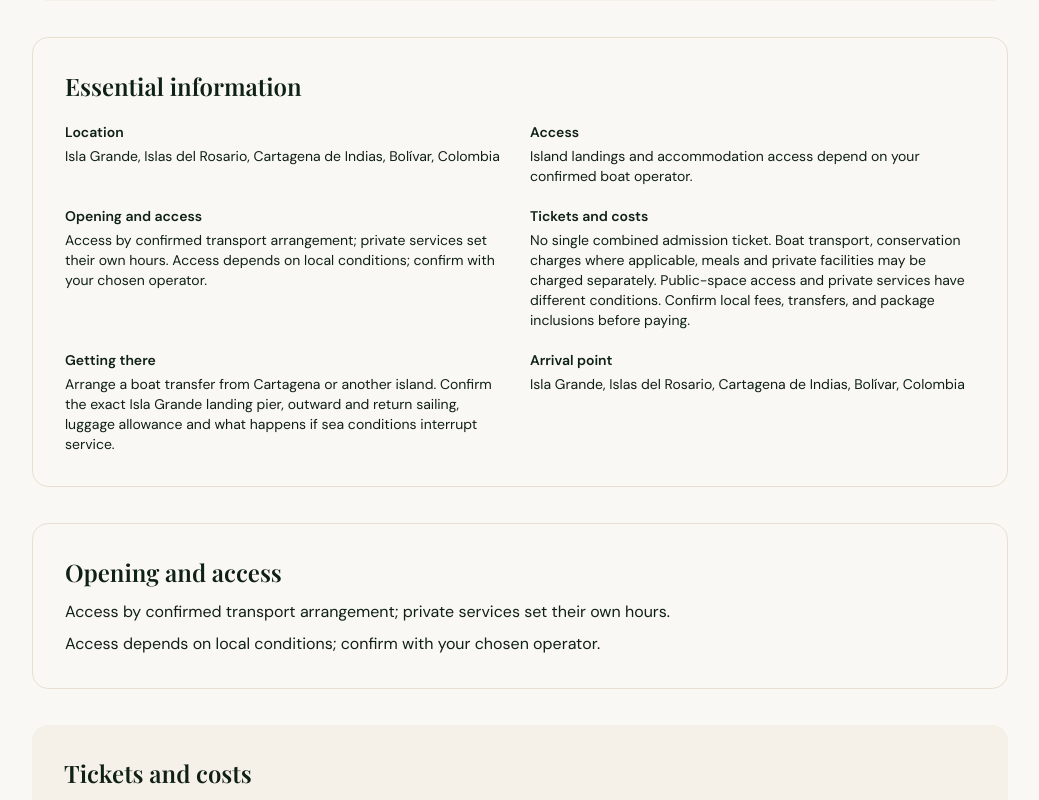
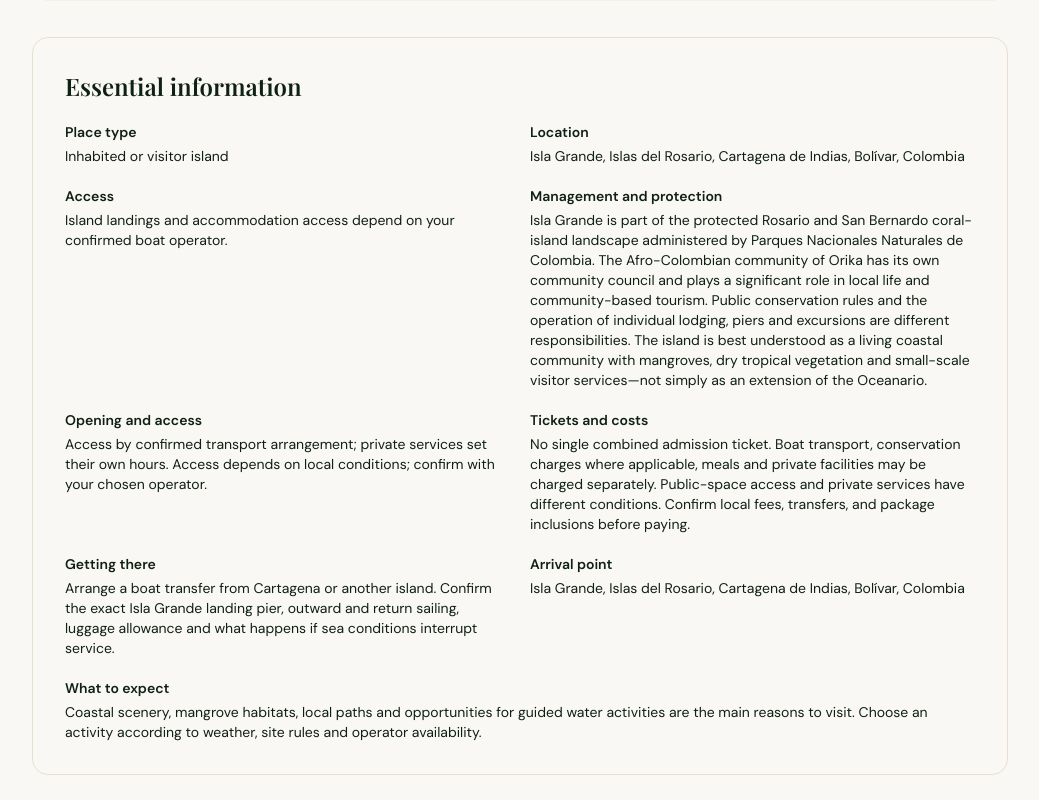
Before and after one commit to n20186005-hash/oceanariumrosarioislands, a Next.js app: page /en/nearby/isla-grande in a window 1280 px wide. Shown: the part 1520-2320 px from the top of the page, without its empty margins (120-1159 px from the left). Built offline with nearby package versions, Linux system fonts and the light colour scheme; a web font is replaced by a local one.

Commit message:
Complete practical attraction facts and visitor section ordering

```diff
--- a/src/app/[locale]/nearby/[slug]/page.tsx
+++ b/src/app/[locale]/nearby/[slug]/page.tsx
@@ -19,9 +19,9 @@ const extraLabels = {
   zh: { history: '历史与社区背景', landscape: '海岸地貌与建筑特色', observation: '观察重点', tips: '游览建议', guidelines: '游览须知', gallery: '景点实景照片', route: '分步骤游览路线' }
 };
 const practical = {
-  en: { rating: 'Rating & reviews', ratingNote: 'See the live Google Maps listing; no unverified score is displayed.', hours: 'Access by confirmed transport arrangement; private services set their own hours.', prices: 'No single combined admission ticket. Boat transport, conservation charges where applicable, meals and private facilities may be charged separately.', intro: 'Explore the place', highlights: 'Top reasons to visit', transportGuide: 'Address and directions', road: 'Arrival point', map: 'Open this place in Google Maps', guide: 'Visit planning', ecology: 'Culture, landscape and experiences' },
-  es: { rating: 'Calificación y opiniones', ratingNote: 'Consulta la ficha actual en Google Maps; no mostramos una puntuación sin verificar.', hours: 'Acceso sujeto al transporte confirmado; cada servicio privado tiene su propio horario.', prices: 'No hay una entrada combinada única. Transporte, tasas de conservación cuando procedan, comidas e instalaciones privadas pueden cobrarse aparte.', intro: 'Descubre el lugar', highlights: 'Razones para visitarlo', transportGuide: 'Dirección y cómo llegar', road: 'Punto de llegada', map: 'Abrir este lugar en Google Maps', guide: 'Planifica tu visita', ecology: 'Cultura, paisaje y experiencias' },
-  zh: { rating: '评分与评价', ratingNote: '请以该景点 Google 地图最新评价为准；不展示未经核实的评分数字。', hours: '按已确认的交通安排进入；私人设施各有营业时间。', prices: '没有统一涵盖所有项目的门票。船只交通、适用的保护区费用、餐饮及私人设施可能分别收费。', intro: '探索景点', highlights: '景区特色', transportGuide: '交通指南与详细地址', road: '抵达地点', map: '在 Google 地图打开该景点', guide: '行前游览建议', ecology: '历史、建筑、文化与核心体验' }
+  en: { rating: 'Rating & reviews', ratingNote: 'For current Google Maps ratings and review counts, open this destination’s own listing.', hours: 'Access by confirmed transport arrangement; private services set their own hours.', prices: 'No single combined admission ticket. Boat transport, conservation charges where applicable, meals and private facilities may be charged separately.', intro: 'Explore the place', highlights: 'Top reasons to visit', transportGuide: 'Address and directions', road: 'Arrival point', type: 'Place type', manager: 'Management and protection', character: 'What to expect', map: 'Open this place in Google Maps', guide: 'Visit planning', ecology: 'Culture, landscape and experiences', kind: { island: 'Inhabited or visitor island', beach: 'Named beach or coastal sector', fort: 'Historic coastal fortification', bay: 'Boat anchorage and coastal bay' } },
+  es: { rating: 'Calificación y opiniones', ratingNote: 'Consulta la valoración y las reseñas actuales en la ficha propia de este destino en Google Maps.', hours: 'Acceso sujeto al transporte confirmado; cada servicio privado tiene su propio horario.', prices: 'No hay una entrada combinada única. Transporte, tasas de conservación cuando procedan, comidas e instalaciones privadas pueden cobrarse aparte.', intro: 'Descubre el lugar', highlights: 'Razones para visitarlo', transportGuide: 'Dirección y cómo llegar', road: 'Punto de llegada', type: 'Tipo de lugar', manager: 'Gestión y protección', character: 'Qué encontrarás', map: 'Abrir este lugar en Google Maps', guide: 'Planifica tu visita', ecology: 'Cultura, paisaje y experiencias', kind: { island: 'Isla habitada o de visita', beach: 'Playa o sector costero identificado', fort: 'Fortificación histórica costera', bay: 'Bahía y fondeadero de embarcaciones' } },
+  zh: { rating: '评分与评价', ratingNote: '最新 Google 地图评分及评价数请查看该景点自己的地点页。', hours: '按已确认的交通安排进入；私人设施各有营业时间。', prices: '没有统一涵盖所有项目的门票。船只交通、适用的保护区费用、餐饮及私人设施可能分别收费。', intro: '探索景点', highlights: '景区特色', transportGuide: '交通指南与详细地址', road: '抵达地点', type: '景点类型', manager: '管理与保护主体', character: '核心游览内容', map: '在 Google 地图打开该景点', guide: '行前游览建议', ecology: '历史、建筑、文化与核心体验', kind: { island: '有人居住或提供游览服务的岛屿', beach: '独立命名的海滩或海岸区段', fort: '历史海岸防御工事', bay: '海湾与游船停泊区域' } }
 };
 
 export function generateStaticParams() {
@@ -53,11 +53,12 @@ export default async function NearbyPage({ params }: { params: Promise<{ locale:
   const extra = extraLabels[locale as NearbyLocale];
   const p = practical[locale as NearbyLocale];
   const detail = nearbyDetails[slug as NearbyKey][locale as NearbyLocale];
+  const kind = slug.startsWith('fuerte-') || slug.startsWith('bateria-') ? 'fort' : slug.includes('playa') || slug.includes('agua-azul') || slug === 'punta-arena' ? 'beach' : slug.includes('cholon') ? 'bay' : 'island';
   const self = `${base}/${locale}/nearby/${slug}`;
   const other = (Object.keys(nearbyPlaces) as NearbyKey[]).filter(k => k !== slug);
   const faqLd = info.faq.map(f => ({ '@type': 'Question', name: f.q, acceptedAnswer: { '@type': 'Answer', text: f.a } }));
   const structured = { '@context': 'https://schema.org', '@graph': [
-    { '@type': 'TouristAttraction', name: info.title, url: self, image: `${base}${place.image}`, description: info.introduction, address: { '@type': 'PostalAddress', addressLocality: 'Cartagena de Indias', addressRegion: 'Bolívar', addressCountry: 'CO' }, hasMap: place.mapsUrl },
+    { '@type': 'TouristAttraction', name: info.title, url: self, image: place.image.startsWith('http') ? place.image : `${base}${place.image}`, description: info.introduction, address: { '@type': 'PostalAddress', addressLocality: 'Cartagena de Indias', addressRegion: 'Bolívar', addressCountry: 'CO' }, hasMap: place.mapsUrl },
     { '@type': 'BreadcrumbList', itemListElement: [
       { '@type': 'ListItem', position: 1, name: t.home, item: `${base}/${locale}` },
       { '@type': 'ListItem', position: 2, name: t.nearby, item: `${base}/${locale}#nearby` },
@@ -102,12 +103,15 @@ export default async function NearbyPage({ params }: { params: Promise<{ locale:
           <section className={panel} style={{ border: '1px solid var(--border-color)' }}>
             <h2 className="text-2xl font-semibold mb-5">{t.facts}</h2>
             <dl className="grid sm:grid-cols-2 gap-5 text-sm">
+              <div><dt className="font-semibold mb-1">{p.type}</dt><dd>{p.kind[kind]}</dd></div>
               <div><dt className="font-semibold mb-1">{t.location}</dt><dd>{place.location}</dd></div>
               <div><dt className="font-semibold mb-1">{t.access}</dt><dd>{locale === 'en' ? place.access : info.transport}</dd></div>
+              <div><dt className="font-semibold mb-1">{p.manager}</dt><dd>{detail.about}</dd></div>
               <div><dt className="font-semibold mb-1">{t.hours}</dt><dd>{p.hours} {t.details}</dd></div>
               <div><dt className="font-semibold mb-1">{t.fees}</dt><dd>{p.prices} {t.feesText}</dd></div>
               <div><dt className="font-semibold mb-1">{t.transport}</dt><dd>{info.transport}</dd></div>
               <div><dt className="font-semibold mb-1">{p.road}</dt><dd>{place.location}</dd></div>
+              <div className="sm:col-span-2"><dt className="font-semibold mb-1">{p.character}</dt><dd>{info.highlights}</dd></div>
             </dl>
           </section>
           <section className={panel} style={{ border: '1px solid var(--border-color)' }}><h2 className="text-2xl font-semibold mb-3">{t.hours}</h2><p>{p.hours}</p><p className="mt-2">{t.details}</p></section>
@@ -116,7 +120,7 @@ export default async function NearbyPage({ params }: { params: Promise<{ locale:
           <h2 className="text-2xl font-semibold">{p.ecology}</h2>
           {([
             [extra.history, detail.history], [extra.landscape, detail.landscape],
-            [extra.observation, detail.observation], [t.stay, info.stay]
+            [extra.observation, detail.observation]
           ] as [string, string][]).map(([heading, body]) => (
             <section key={heading} className={panel} style={{ background: 'var(--bg-secondary)', border: '1px solid var(--border-color)' }}>
               <h2 className="text-2xl font-semibold mb-3">{heading}</h2>
@@ -131,18 +135,19 @@ export default async function NearbyPage({ params }: { params: Promise<{ locale:
             </ol>
           </section>
           <section className={panel} style={{ border: '1px solid var(--border-color)' }}>
+            <h2 className="text-2xl font-semibold mb-4">{extra.guidelines}</h2>
+            <ul className="space-y-3 list-disc pl-5" style={{ color: 'var(--text-secondary)' }}>
+              {detail.notes.map(note => <li key={note}>{note}</li>)}
+            </ul>
+          </section>
+          <section className={panel} style={{ border: '1px solid var(--border-color)' }}>
             <h2 className="text-2xl font-semibold mb-4">{t.photography}</h2>
             <p className="mb-5" style={{ color: 'var(--text-secondary)' }}>{info.photoTip}</p>
             <div className="grid sm:grid-cols-3 gap-4">
               {detail.photoSpots.map((spot, i) => <div key={spot.title} className="rounded-xl p-4" style={{ background: 'var(--bg-tertiary)' }}><span className="text-xs font-semibold" style={{ color: 'var(--accent)' }}>{i + 1}</span><h3 className="font-semibold my-2">{spot.title}</h3><p className="text-sm" style={{ color: 'var(--text-secondary)' }}>{spot.detail}</p></div>)}
             </div>
           </section>
-          <section className={panel} style={{ border: '1px solid var(--border-color)' }}>
-            <h2 className="text-2xl font-semibold mb-4">{extra.guidelines}</h2>
-            <ul className="space-y-3 list-disc pl-5" style={{ color: 'var(--text-secondary)' }}>
-              {detail.notes.map(note => <li key={note}>{note}</li>)}
-            </ul>
-          </section>
+          <section className={panel} style={{ background: 'var(--bg-secondary)', border: '1px solid var(--border-color)' }}><h2 className="text-2xl font-semibold mb-3">{t.stay}</h2><p className="leading-relaxed">{info.stay}</p></section>
           <section className={panel} style={{ background: 'var(--bg-tertiary)' }}>
             <h2 className="text-2xl font-semibold mb-3">{t.reviews}</h2>
             <p className="mb-3">{p.ratingNote}</p>
```
